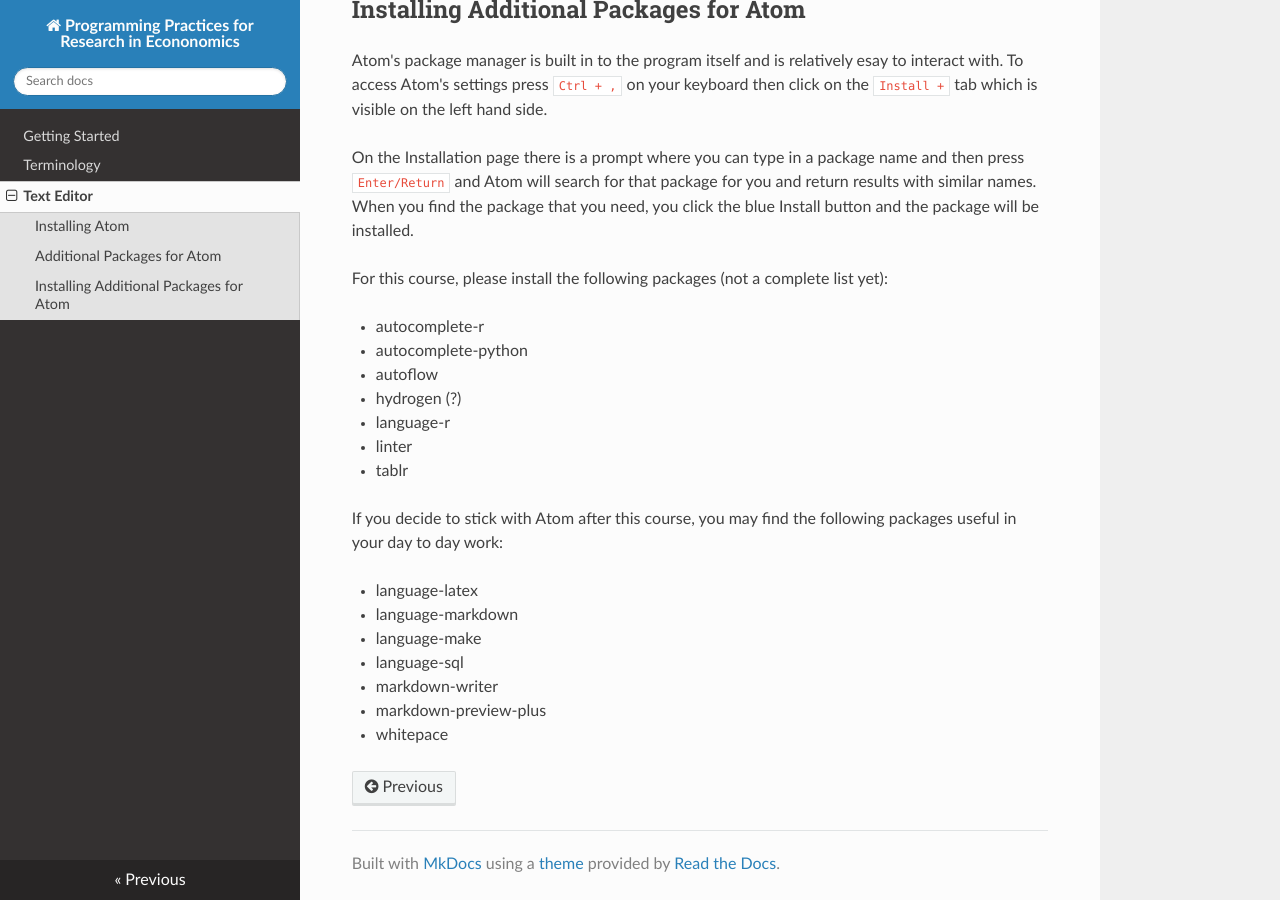
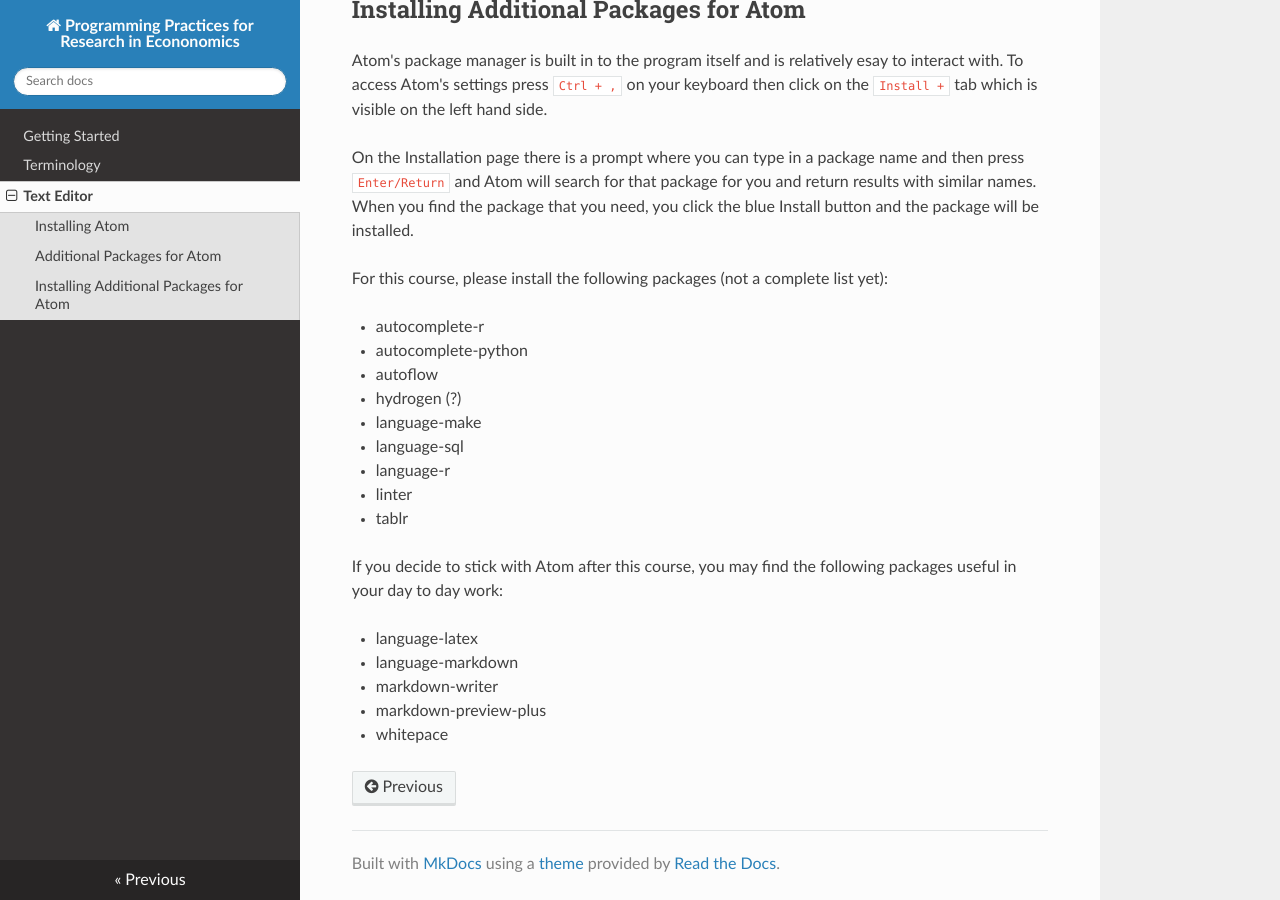
Before and after one commit to pp4rs/DEPRECATED-installation-guide, an MkDocs documentation site: the page built from docs/textEditor.md, in a window 1280 px wide and 900 px high, scrolled down 831 px. Built offline with MkDocs 1.6.1, drawn with Linux system fonts in a browser that asks for light colours; nearby versions of some CDN libraries; old or Windows-style settings are respelled for this version of MkDocs; some of the changed lines change nothing that is shown.

Commit message:
reorder the packages for installation

```diff
--- a/docs/textEditor.md
+++ b/docs/textEditor.md
@@ -37,6 +37,8 @@
 * autocomplete-python
 * autoflow
 * hydrogen (?)
+* language-make
+* language-sql
 * language-r
 * linter
 * tablr
@@ -45,8 +47,6 @@
 
 * language-latex
 * language-markdown
-* language-make
-* language-sql
 * markdown-writer
 * markdown-preview-plus
 * whitepace
```
